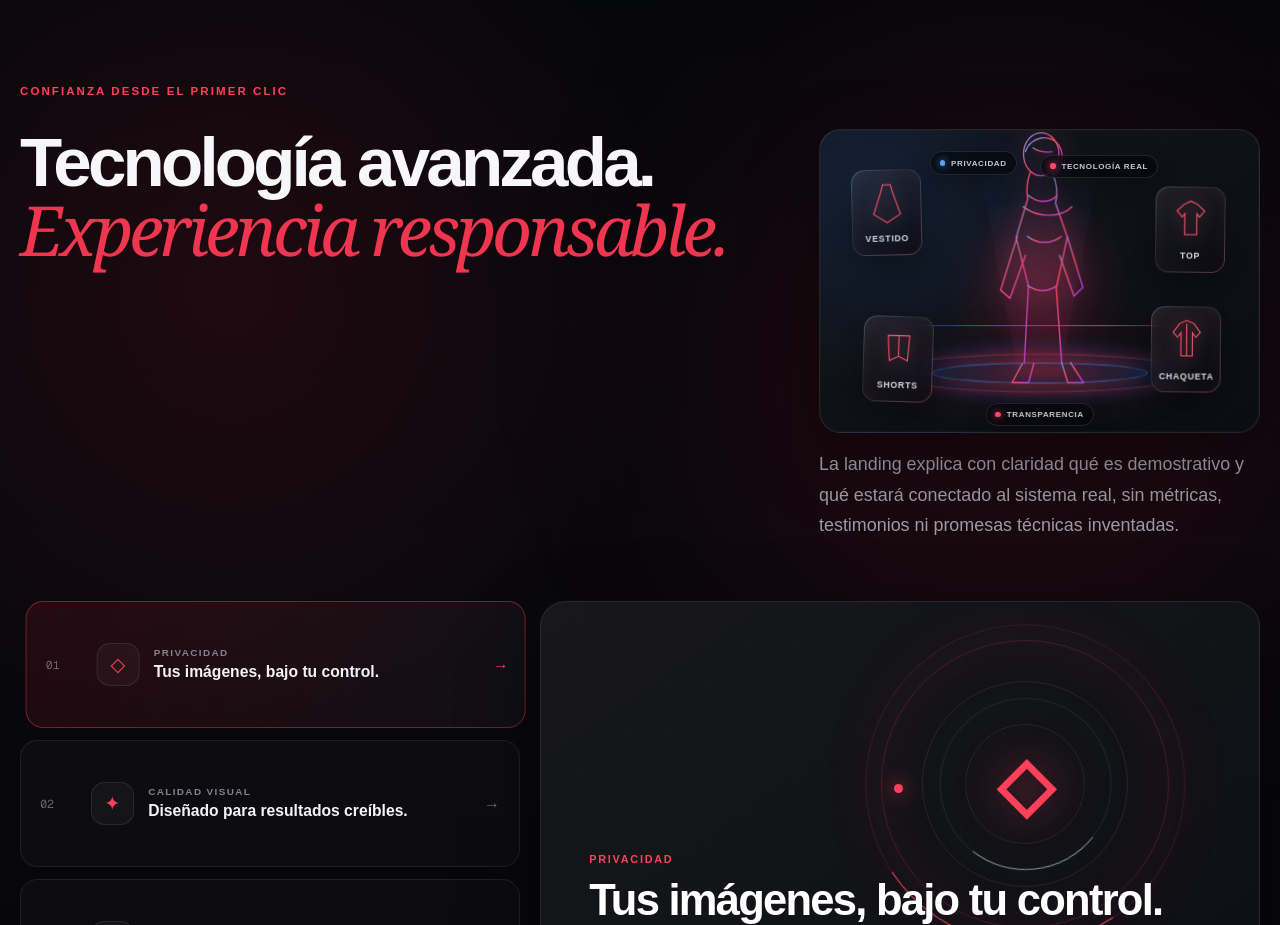
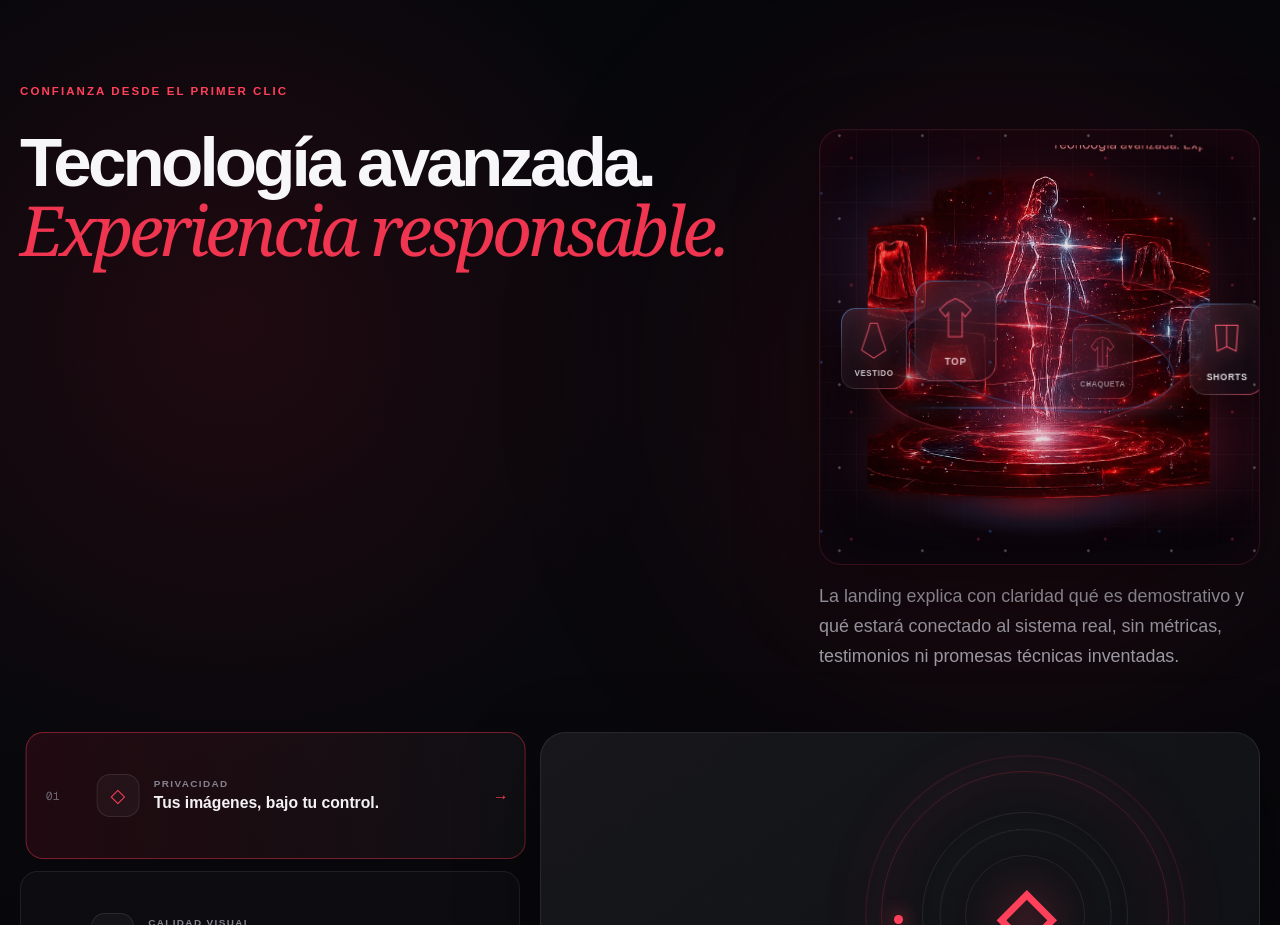
Before and after one commit to Frankolvdev/tryon_landing, a Next.js app: page / in a window 1280 px wide. Shown: the part 4460-5385 px from the top of the page. Built offline with nearby package versions, Linux system fonts and the light colour scheme; no server answers.

Commit message:
feat: add realistic holographic fashion orbit animation

```diff
--- a/src/components/landing/trust-privacy-section.module.css
+++ b/src/components/landing/trust-privacy-section.module.css
@@ -701,3 +701,253 @@
   .stageBeam,
   .bodyGlow { animation: none; }
 }
+
+/* 06Y: escena holográfica de moda con profundidad y órbita realista */
+.trustVisual {
+  position: relative;
+  min-height: clamp(22rem, 34vw, 28rem);
+  overflow: hidden;
+  border: 1px solid rgba(255, 74, 102, .18);
+  border-radius: 1.4rem;
+  background:
+    radial-gradient(circle at 50% 54%, rgba(255, 29, 68, .16), transparent 42%),
+    linear-gradient(180deg, rgba(13, 4, 10, .98), rgba(3, 5, 10, .98));
+  box-shadow: inset 0 0 60px rgba(255, 37, 75, .08), 0 30px 80px rgba(0,0,0,.35);
+  perspective: 1200px;
+}
+
+.holoBackdrop {
+  position: absolute;
+  inset: 0;
+  background:
+    linear-gradient(rgba(255,255,255,.03) 1px, transparent 1px),
+    linear-gradient(90deg, rgba(255,255,255,.03) 1px, transparent 1px),
+    radial-gradient(circle at 20% 28%, rgba(52, 139, 255, .14), transparent 28%),
+    radial-gradient(circle at 80% 70%, rgba(255, 44, 82, .18), transparent 30%);
+  background-size: 36px 36px, 36px 36px, auto, auto;
+  mask-image: linear-gradient(to bottom, #000 0 82%, transparent 100%);
+  opacity: .72;
+}
+
+.holoFigure {
+  position: absolute;
+  inset: 6% 11% 8%;
+  display: grid;
+  place-items: center;
+  animation: figureFloat 4.6s ease-in-out infinite;
+  transform-style: preserve-3d;
+  z-index: 3;
+}
+
+.holoFigureImage {
+  width: 100%;
+  height: 100%;
+  object-fit: cover;
+  object-position: center;
+  border-radius: 1.05rem;
+  filter: saturate(1.08) contrast(1.05) drop-shadow(0 0 28px rgba(255, 46, 83, .22));
+  mix-blend-mode: screen;
+  opacity: .9;
+}
+
+.figureScan {
+  position: absolute;
+  left: 8%;
+  right: 8%;
+  top: 12%;
+  height: 2px;
+  background: linear-gradient(90deg, transparent, #57a3ff 28%, #fff 50%, #ff4566 72%, transparent);
+  box-shadow: 0 0 12px #57a3ff, 0 0 24px #ff4566;
+  animation: scanFigure 3.8s ease-in-out infinite;
+}
+
+.figureGlow {
+  position: absolute;
+  inset: 16% 28% 10%;
+  border-radius: 45%;
+  background: radial-gradient(circle, rgba(255, 53, 87, .22), rgba(57, 136, 255, .08) 50%, transparent 72%);
+  filter: blur(24px);
+  animation: glowFigure 3s ease-in-out infinite;
+  pointer-events: none;
+}
+
+.orbitScene {
+  position: absolute;
+  inset: 0;
+  transform-style: preserve-3d;
+  z-index: 5;
+  animation: orbitSceneTilt 8s ease-in-out infinite;
+}
+
+.garmentCard {
+  position: absolute;
+  left: 50%;
+  top: 50%;
+  width: clamp(4.4rem, 14%, 6.4rem);
+  aspect-ratio: .82;
+  display: grid;
+  place-items: center;
+  padding: .5rem;
+  border: 1px solid rgba(255,255,255,.14);
+  border-radius: .95rem;
+  background: linear-gradient(145deg, rgba(255,255,255,.08), rgba(4,6,12,.72));
+  backdrop-filter: blur(12px);
+  box-shadow: 0 16px 38px rgba(0,0,0,.42), inset 0 0 22px rgba(255,64,96,.08);
+  transform-style: preserve-3d;
+  animation: garmentOrbit 10s linear infinite;
+}
+
+.garmentCard::before {
+  content: "";
+  position: absolute;
+  inset: -1px;
+  border-radius: inherit;
+  padding: 1px;
+  background: linear-gradient(135deg, #55a4ff, transparent 34%, transparent 66%, #ff4566);
+  mask: linear-gradient(#000 0 0) content-box, linear-gradient(#000 0 0);
+  mask-composite: exclude;
+  opacity: .72;
+}
+
+.garmentCard svg {
+  width: 72%;
+  fill: none;
+  stroke: #ff5974;
+  stroke-width: 2.4;
+  filter: drop-shadow(0 0 8px rgba(255, 71, 100, .72));
+}
+
+.garmentCard span {
+  color: #eceaf0;
+  font-size: .52rem;
+  font-weight: 800;
+  letter-spacing: .08em;
+  text-transform: uppercase;
+}
+
+.garmentDress { animation-delay: 0s; }
+.garmentTop { animation-delay: -2.5s; }
+.garmentShorts { animation-delay: -5s; }
+.garmentJacket { animation-delay: -7.5s; }
+
+.orbitLineOne,
+.orbitLineTwo {
+  position: absolute;
+  left: 50%;
+  top: 52%;
+  width: 76%;
+  height: 35%;
+  border: 1px solid rgba(255, 70, 101, .52);
+  border-radius: 50%;
+  transform: translate(-50%, -50%) rotate(-8deg);
+  box-shadow: 0 0 18px rgba(255, 70, 101, .25);
+  z-index: 4;
+  animation: orbitPulse 4s ease-in-out infinite;
+}
+
+.orbitLineTwo {
+  width: 62%;
+  height: 24%;
+  border-color: rgba(74, 151, 255, .52);
+  transform: translate(-50%, -50%) rotate(10deg);
+  animation-delay: -2s;
+}
+
+.platformGlow {
+  position: absolute;
+  left: 50%;
+  bottom: 6%;
+  width: 58%;
+  height: 4.2rem;
+  transform: translateX(-50%);
+  border-radius: 50%;
+  background: radial-gradient(ellipse at center, rgba(255, 63, 95, .36), rgba(71, 145, 255, .12) 42%, transparent 72%);
+  filter: blur(2px) drop-shadow(0 0 24px rgba(255, 58, 90, .35));
+  z-index: 2;
+  animation: platformBreathe 3.2s ease-in-out infinite;
+}
+
+.particleField {
+  position: absolute;
+  inset: 0;
+  background-image:
+    radial-gradient(circle, rgba(255,255,255,.72) 0 1px, transparent 1.6px),
+    radial-gradient(circle, rgba(255,63,96,.8) 0 1px, transparent 1.7px),
+    radial-gradient(circle, rgba(72,148,255,.75) 0 1px, transparent 1.7px);
+  background-size: 83px 83px, 127px 127px, 169px 169px;
+  background-position: 13px 8px, 41px 23px, 9px 56px;
+  opacity: .38;
+  animation: particlesDrift 12s linear infinite;
+  pointer-events: none;
+  z-index: 6;
+}
+
+@keyframes figureFloat {
+  0%, 100% { transform: translateY(0) rotateX(0deg) rotateY(-.6deg); }
+  50% { transform: translateY(-.7rem) rotateX(.5deg) rotateY(.8deg); }
+}
+
+@keyframes garmentOrbit {
+  0% { transform: translate(-50%, -50%) rotateY(0deg) translateZ(190px) rotateY(0deg) translateY(-14px); opacity: .72; }
+  25% { transform: translate(-50%, -50%) rotateY(90deg) translateZ(190px) rotateY(-90deg) translateY(8px); opacity: 1; }
+  50% { transform: translate(-50%, -50%) rotateY(180deg) translateZ(190px) rotateY(-180deg) translateY(16px); opacity: .38; }
+  75% { transform: translate(-50%, -50%) rotateY(270deg) translateZ(190px) rotateY(-270deg) translateY(-4px); opacity: 1; }
+  100% { transform: translate(-50%, -50%) rotateY(360deg) translateZ(190px) rotateY(-360deg) translateY(-14px); opacity: .72; }
+}
+
+@keyframes orbitSceneTilt {
+  0%,100% { transform: rotateX(1deg) rotateY(-2deg); }
+  50% { transform: rotateX(-1deg) rotateY(2deg); }
+}
+
+@keyframes scanFigure {
+  0%, 100% { transform: translateY(0); opacity: .12; }
+  15% { opacity: .95; }
+  74% { transform: translateY(17rem); opacity: .82; }
+  88% { opacity: 0; }
+}
+
+@keyframes glowFigure {
+  0%,100% { opacity: .46; transform: scale(.96); }
+  50% { opacity: .92; transform: scale(1.06); }
+}
+
+@keyframes orbitPulse {
+  0%,100% { opacity: .45; filter: brightness(.8); }
+  50% { opacity: .95; filter: brightness(1.25); }
+}
+
+@keyframes platformBreathe {
+  0%,100% { opacity: .56; transform: translateX(-50%) scaleX(.96); }
+  50% { opacity: 1; transform: translateX(-50%) scaleX(1.04); }
+}
+
+@keyframes particlesDrift {
+  to { background-position: 96px 76px, -86px 142px, 142px -78px; }
+}
+
+@media (max-width: 900px) {
+  .trustVisual { min-height: 24rem; }
+  .garmentCard { width: 5rem; }
+}
+
+@media (max-width: 620px) {
+  .trustVisual { min-height: 21rem; }
+  .holoFigure { inset: 7% 4% 10%; }
+  .garmentCard { width: 4rem; }
+  .garmentCard span { display: none; }
+  .orbitLineOne { width: 88%; }
+  .orbitLineTwo { width: 72%; }
+}
+
+@media (prefers-reduced-motion: reduce) {
+  .holoFigure,
+  .figureScan,
+  .figureGlow,
+  .orbitScene,
+  .garmentCard,
+  .orbitLineOne,
+  .orbitLineTwo,
+  .platformGlow,
+  .particleField { animation: none !important; }
+}
--- a/src/components/landing/trust-privacy-section.tsx
+++ b/src/components/landing/trust-privacy-section.tsx
@@ -62,63 +62,40 @@ export function TrustPrivacySection() {
         </h2>
         <div className={styles.trustIntro}>
           <div className={styles.trustVisual} aria-hidden="true">
-            <div className={styles.hudGrid} />
-            <div className={styles.scanLine} />
-            <div className={styles.holoStage}>
-              <span className={styles.stageRing} />
-              <span className={styles.stageRingInner} />
-              <span className={styles.stageBeam} />
+            <div className={styles.holoBackdrop} />
+            <div className={styles.holoFigure}>
+              <img
+                src="/images/landing/trust/holographic-fashion-core.webp"
+                alt=""
+                className={styles.holoFigureImage}
+              />
+              <span className={styles.figureScan} />
+              <span className={styles.figureGlow} />
             </div>
 
-            <div className={styles.holoWoman}>
-              <svg viewBox="0 0 220 430" role="presentation">
-                <defs>
-                  <linearGradient id="womanStroke" x1="0" y1="0" x2="1" y2="1">
-                    <stop offset="0" stopColor="#4e9dff" />
-                    <stop offset=".48" stopColor="#ff4964" />
-                    <stop offset="1" stopColor="#9b3dff" />
-                  </linearGradient>
-                </defs>
-                <g fill="none" stroke="url(#womanStroke)" strokeWidth="2.2" strokeLinecap="round" strokeLinejoin="round">
-                  <ellipse cx="111" cy="46" rx="28" ry="34" />
-                  <path d="M86 42c8-25 43-31 55-6 6 12 3 28-5 39" />
-                  <path d="M94 74c-5 14-7 27-4 43l-18 61 20 76-6 122" />
-                  <path d="M129 76c8 18 9 31 5 47l19 54-17 80 9 118" />
-                  <path d="M91 111c14 12 31 13 45 1" />
-                  <path d="M83 129c22 17 58 19 77 0" />
-                  <path d="M90 176c16 12 37 13 53 0" />
-                  <path d="M91 254c15 10 31 10 46 0" />
-                  <path d="M83 377l-16 30h26l8-30" />
-                  <path d="M145 375l10 32h25l-21-32" />
-                  <path d="M74 176 48 261l15 13 24-68" />
-                  <path d="M153 176l25 80-14 14-23-64" />
-                  <path d="M98 36c9 6 18 8 30 6" />
-                </g>
-              </svg>
-              <span className={styles.bodyScan} />
-              <span className={styles.bodyGlow} />
-            </div>
-
-            <div className={`${styles.outfitCard} ${styles.outfitDress}`}>
+            <div className={styles.orbitScene}>
+              <div className={`${styles.garmentCard} ${styles.garmentDress}`}>
                 <svg viewBox="0 0 90 110" role="presentation"><path d="M36 10h18l5 18 17 50-31 20-31-20 17-50z" /></svg>
                 <span>Vestido</span>
               </div>
-            <div className={`${styles.outfitCard} ${styles.outfitTop}`}>
+              <div className={`${styles.garmentCard} ${styles.garmentTop}`}>
                 <svg viewBox="0 0 90 110" role="presentation"><path d="M29 16l16-8 16 8 16 15-12 14-6-8v49H31V37l-6 8-12-14z" /></svg>
                 <span>Top</span>
               </div>
-            <div className={`${styles.outfitCard} ${styles.outfitShorts}`}>
+              <div className={`${styles.garmentCard} ${styles.garmentShorts}`}>
                 <svg viewBox="0 0 90 110" role="presentation"><path d="M20 20h50l-4 58-21-10-21 10zM45 20v48" /></svg>
                 <span>Shorts</span>
               </div>
-            <div className={`${styles.outfitCard} ${styles.outfitJacket}`}>
+              <div className={`${styles.garmentCard} ${styles.garmentJacket}`}>
                 <svg viewBox="0 0 90 110" role="presentation"><path d="M29 14l16-7 16 7 15 20-10 11-8-10v53H32V35l-8 10-10-11zM45 14v74" /></svg>
                 <span>Chaqueta</span>
               </div>
+            </div>
 
-            <span className={`${styles.dataTag} ${styles.tagPrivacy}`}>Privacidad</span>
-            <span className={`${styles.dataTag} ${styles.tagReal}`}>Tecnología real</span>
-            <span className={`${styles.dataTag} ${styles.tagClear}`}>Transparencia</span>
+            <span className={styles.orbitLineOne} />
+            <span className={styles.orbitLineTwo} />
+            <span className={styles.platformGlow} />
+            <span className={styles.particleField} />
           </div>
           <p>
             La landing explica con claridad qué es demostrativo y qué estará conectado al sistema real,
```
Also changed, not shown: public/images/landing/trust/holographic-fashion-core.webp (added), 1 other file (tests, documents, lock files or other folders). Lines whose indentation alone changed are shown as unchanged.
